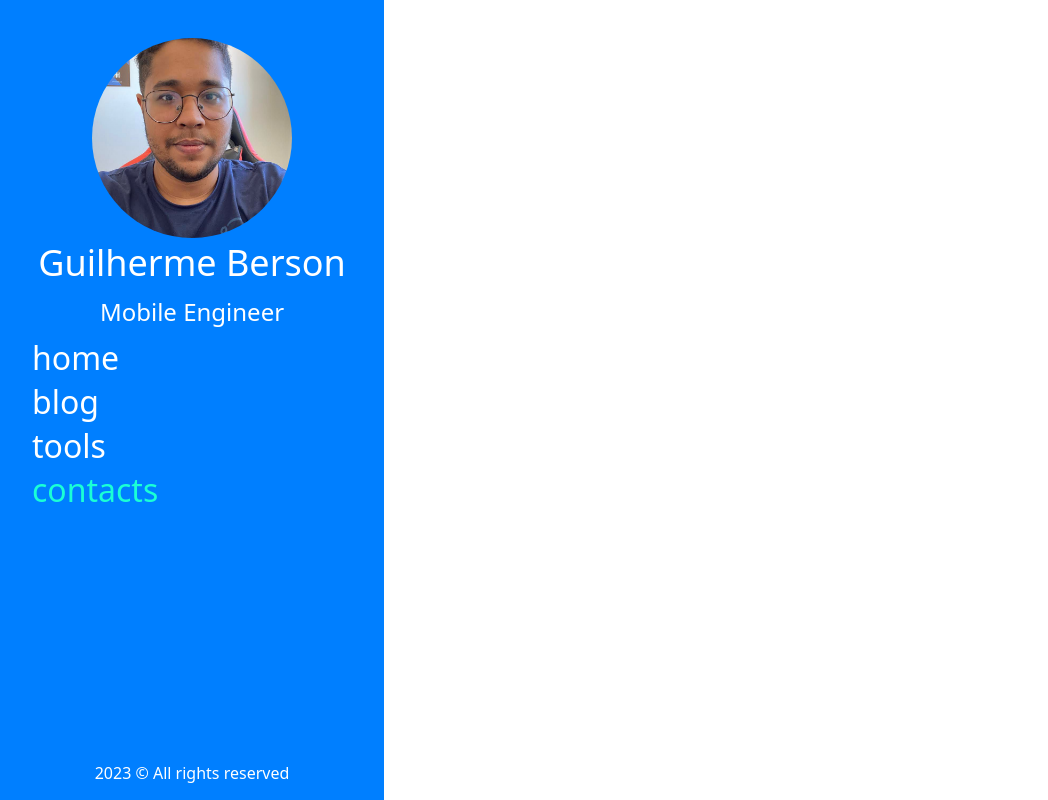
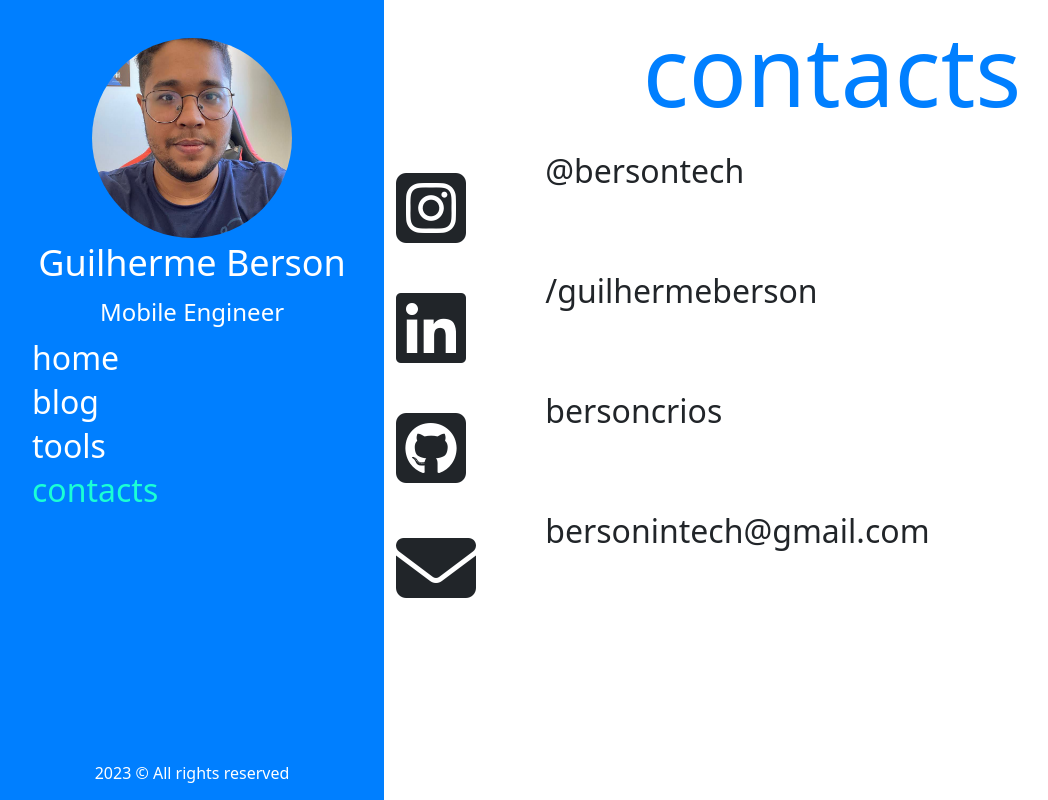
Before and after one commit to BersonCrios/bersoncrios.github.io, a plain HTML site: page pages/contact.html in a window 1280 px wide. Shown: the whole page, without its empty margins (0-1048 px from the left). Drawn offline with nearby package versions, Linux system fonts and the light colour scheme.

Commit message:
add sessão de contatos

```diff
--- a/css/index.css
+++ b/css/index.css
@@ -113,6 +113,14 @@
   text-decoration: none;
   color: #1AFFD5;
 }
+
+.contact-icon {
+  font-size: 5rem;
+}
+
+.contact {
+  font-size: 2rem;
+}
   /* elements */
   footer {
     position: absolute;
@@ -165,6 +173,14 @@
     .name {
         display: none;
     }
+
+    .contact-icon {
+      font-size: 3rem;
+    }
+
+    .contact {
+      font-size: 1rem;
+    }
   }
 
   @media (min-width: 546px) {
--- a/pages/contact.html
+++ b/pages/contact.html
@@ -37,6 +37,32 @@
         </footer>
     </section>
 
+    <section class="site_body">
+        <h1 class="page_title">contacts</h1>
+
+        <div class="container-fluid">
+            <div class="row">
+              <div class="col-2 contact-icon"><i class="fa-brands fa-square-instagram"></i></div>
+              <div class="col-10 contact">@bersontech</div>
+            </div>
+
+            <div class="row">
+                <div class="col-2 contact-icon"><i class="fa-brands fa-linkedin"></i></div>
+                <div class="col-10 contact">/guilhermeberson</div>
+            </div>
+
+            <div class="row">
+                <div class="col-2 contact-icon"><i class="fa-brands fa-square-github"></i></div>
+                <div class="col-10 contact">bersoncrios</div>
+            </div>
+
+            <div class="row">
+                <div class="col-2 contact-icon"><i class="fa-sharp fa-solid fa-envelope"></i></div>
+                <div class="col-10 contact">bersonintech@gmail.com</div>
+            </div>
+          </div>
+        </div>
+    </section>
 
     <!-- scripts -->
     <script src="../js/index.js"></script>
```
Also changed, not shown: index.html (+1 -1 lines).
